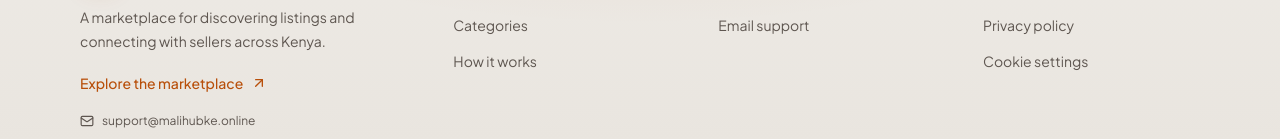
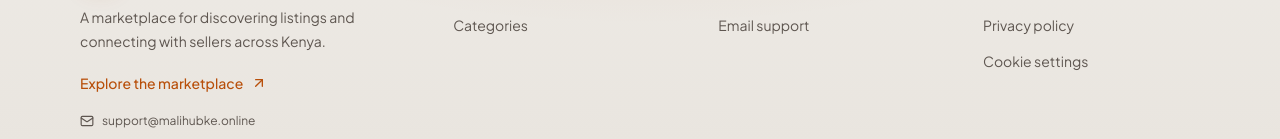
Before and after one commit to Manu-del-source/Malihub--kenya, a Next.js app: page / in a window 1280 px wide. Shown: the part 1096-1235 px from the top of the page. Built offline with nearby package versions, Linux system fonts and the light colour scheme; no server answers; the database is empty.

Commit message:
Remove How it works from marketplace footer

```diff
--- a/src/components/landing/site-footer.tsx
+++ b/src/components/landing/site-footer.tsx
@@ -7,7 +7,6 @@ const FOOTER_LINKS = {
   Marketplace: [
     { label: "Explore listings", href: "/marketplace" },
     { label: "Categories", href: "/#categories" },
-    { label: "How it works", href: "/#why-malihub" },
   ],
   Help: [
     { label: "Support & safety", href: "/support" },
```
